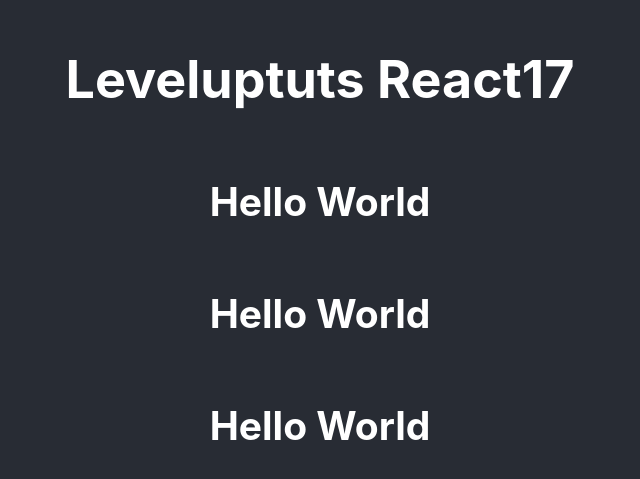
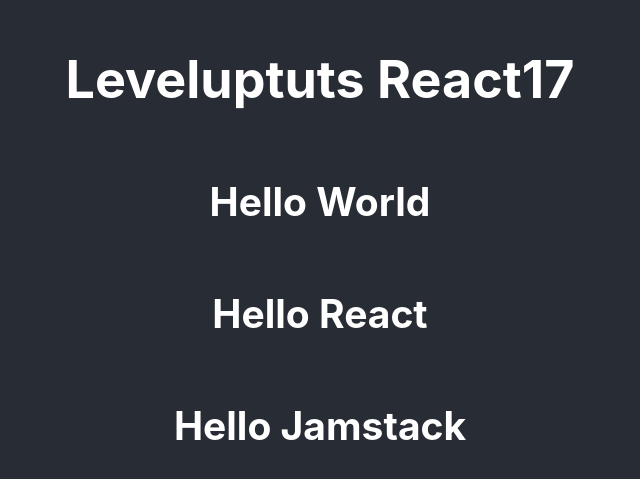
Before and after one commit to Sajakhtar/leveluptuts-react17, a React (Create React App) app: page / in a window 1280 px wide. Shown: the part 153-632 px from the top of the page, without its empty margins (320-960 px from the left). Built offline with nearby package versions, Linux system fonts and the light colour scheme.

Commit message:
add props to hello world component

```diff
--- a/src/App.js
+++ b/src/App.js
@@ -6,17 +6,17 @@
     <div className="App">
       <header className="App-header">
         <h1>Leveluptuts React17</h1>
-        <HelloWorld />
-        <HelloWorld />
-        <HelloWorld />
+        <HelloWorld name="World" />
+        <HelloWorld name="React" />
+        <HelloWorld name="Jamstack" />
       </header>
     </div>
   );
 }
 
-function HelloWorld() {
+function HelloWorld(props) {
   return (
-      <h2>Hello World</h2>
+      <h2>Hello {props.name}</h2>
   );
 }
 
```
